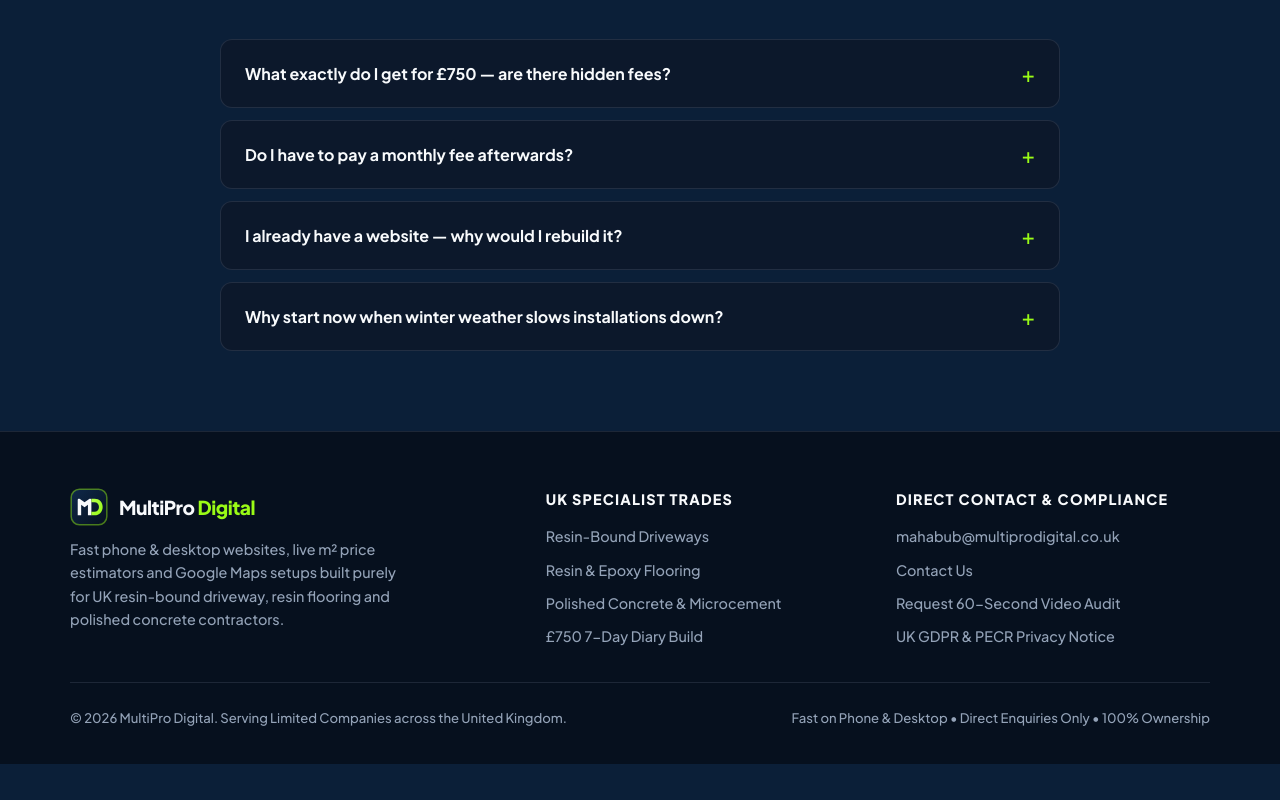
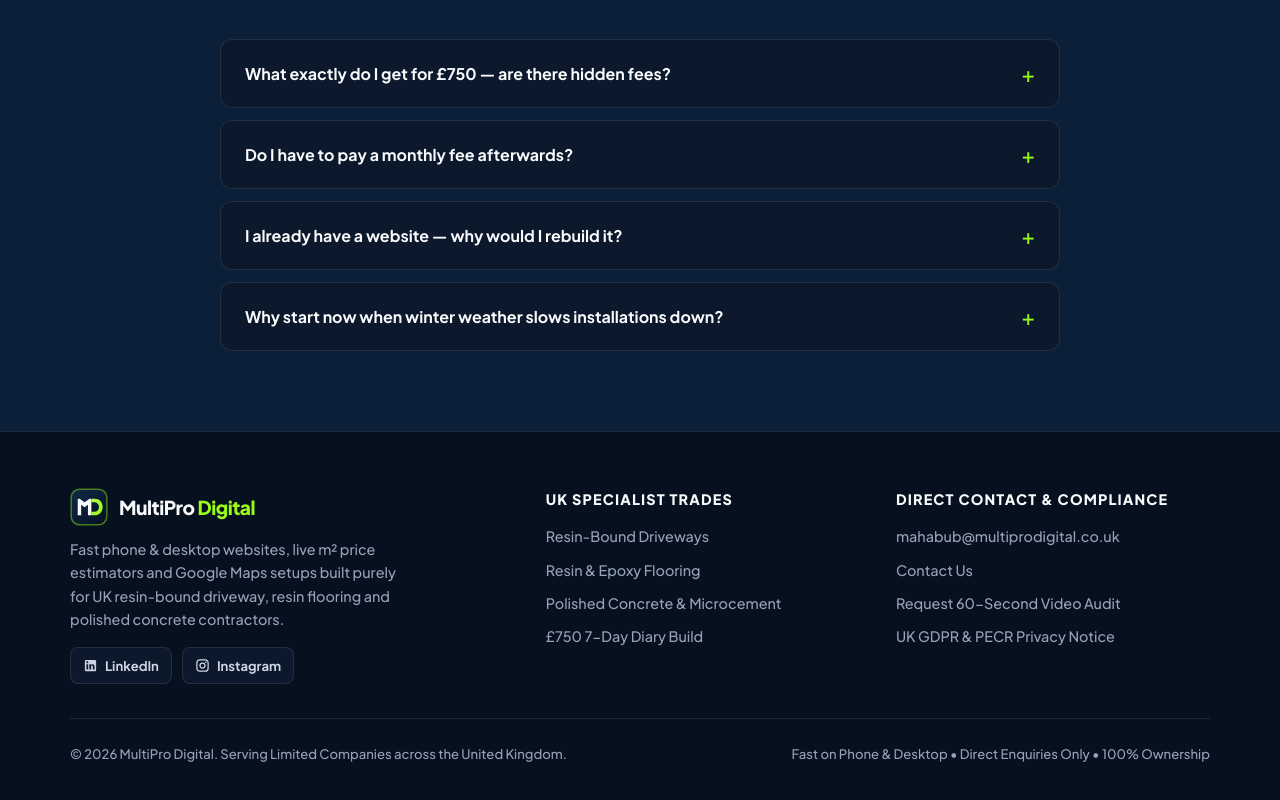
Before and after one commit to mahabubkabir40-ai/multipro-digital-uk, a plain HTML site: page index.html in a window 1280 px wide. Shown: the part 4430-5230 px from the top of the page. Before the commit the page ends 5194 px from the top, so only its background shows below. Drawn offline with Linux system fonts and the light colour scheme.

Commit message:
Add LinkedIn and Instagram profile links across footer, contact page, and JSON-LD sameAs

```diff
--- a/index.html
+++ b/index.html
@@ -36,6 +36,10 @@
         "name": "MultiPro Digital UK",
         "url": "https://multiprodigital.co.uk/",
         "email": "mahabub@multiprodigital.co.uk",
+        "sameAs": [
+          "https://www.linkedin.com/in/mahabub-kabir/",
+          "https://www.instagram.com/multiprodigitalagency/"
+        ],
         "areaServed": {
           "@type": "Country",
           "name": "United Kingdom"
@@ -471,6 +475,16 @@
           <p style="font-size:0.9rem;color:var(--text-muted);max-width:340px;">
             Fast phone &amp; desktop websites, live m² price estimators and Google Maps setups built purely for UK resin-bound driveway, resin flooring and polished concrete contractors.
           </p>
+          <div class="social-links" aria-label="MultiPro Digital social profiles">
+            <a class="social-link" href="https://www.linkedin.com/in/mahabub-kabir/" target="_blank" rel="noopener noreferrer" aria-label="MultiPro Digital on LinkedIn">
+              <svg viewBox="0 0 24 24" aria-hidden="true"><path d="M19 3a2 2 0 0 1 2 2v14a2 2 0 0 1-2 2H5a2 2 0 0 1-2-2V5a2 2 0 0 1 2-2h14m-.5 15.5v-5.3a3.26 3.26 0 0 0-3.26-3.26c-.85 0-1.84.52-2.28 1.3v-1.11h-2.79v8.37h2.79v-4.93c0-.77.62-1.4 1.39-1.4a1.4 1.4 0 0 1 1.4 1.4v4.93h2.75M6.88 8.56a1.68 1.68 0 0 0 1.68-1.68c0-.93-.75-1.69-1.68-1.69a1.69 1.69 0 0 0-1.69 1.69c0 .93.76 1.68 1.69 1.68m1.39 9.94v-8.37H5.5v8.37h2.77z"/></svg>
+              <span>LinkedIn</span>
+            </a>
+            <a class="social-link" href="https://www.instagram.com/multiprodigitalagency/" target="_blank" rel="noopener noreferrer" aria-label="MultiPro Digital on Instagram">
+              <svg viewBox="0 0 24 24" aria-hidden="true"><path d="M7.8 2h8.4C19.4 2 22 4.6 22 7.8v8.4a5.8 5.8 0 0 1-5.8 5.8H7.8C4.6 22 2 19.4 2 16.2V7.8A5.8 5.8 0 0 1 7.8 2m-.2 2A3.6 3.6 0 0 0 4 7.6v8.8C4 18.39 5.61 20 7.6 20h8.8a3.6 3.6 0 0 0 3.6-3.6V7.6C20 5.61 18.39 4 16.4 4H7.6m9.65 1.5a1.25 1.25 0 0 1 1.25 1.25A1.25 1.25 0 0 1 17.25 8 1.25 1.25 0 0 1 16 6.75a1.25 1.25 0 0 1 1.25-1.25M12 7a5 5 0 0 1 5 5 5 5 0 0 1-5 5 5 5 0 0 1-5-5 5 5 0 0 1 5-5m0 2a3 3 0 0 0-3 3 3 3 0 0 0 3 3 3 3 0 0 0 3-3 3 3 0 0 0-3-3z"/></svg>
+              <span>Instagram</span>
+            </a>
+          </div>
         </div>
 
         <div class="footer-col">
--- a/styles.css
+++ b/styles.css
@@ -1067,9 +1067,45 @@ img {
   display: flex;
   flex-wrap: wrap;
   justify-content: space-between;
+  align-items: center;
   gap: 12px;
   font-size: 0.82rem;
   color: var(--text-muted);
+}
+
+.social-links {
+  display: flex;
+  flex-wrap: wrap;
+  align-items: center;
+  gap: 10px;
+  margin-top: 16px;
+}
+
+.social-link {
+  display: inline-flex;
+  align-items: center;
+  gap: 7px;
+  padding: 7px 12px;
+  border-radius: 8px;
+  background: var(--slate-card);
+  border: 1px solid var(--slate-border);
+  color: var(--text-secondary);
+  font-size: 0.82rem;
+  font-weight: 700;
+  transition: border-color 0.16s ease, color 0.16s ease, transform 0.16s ease;
+}
+
+.social-link svg {
+  width: 15px;
+  height: 15px;
+  fill: currentColor;
+  flex-shrink: 0;
+}
+
+.social-link:hover {
+  border-color: var(--brand-lime);
+  color: var(--brand-lime);
+  transform: translateY(-1px);
 }
 
 /* Legal Prose */
```
Also changed, not shown: contact/index.html (+12 -1 lines), estimator/index.html (+1 -1 lines), polished-concrete/index.html (+1 -1 lines), resin-driveways/index.html (+1 -1 lines), resin-flooring/index.html (+1 -1 lines).
